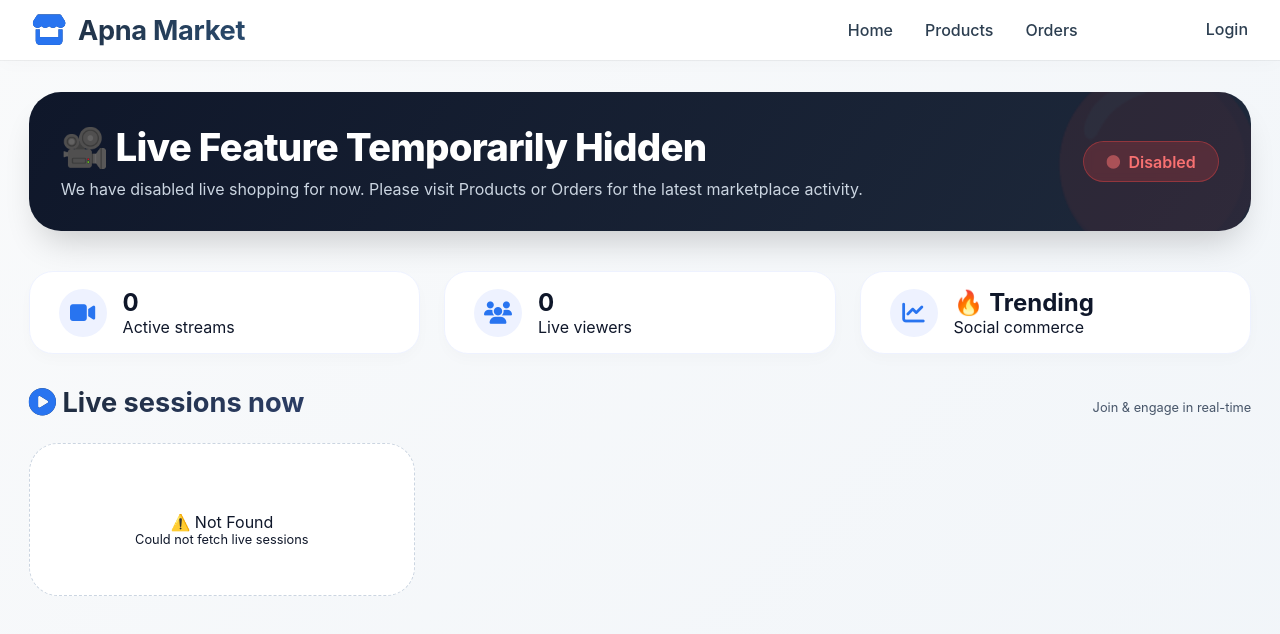
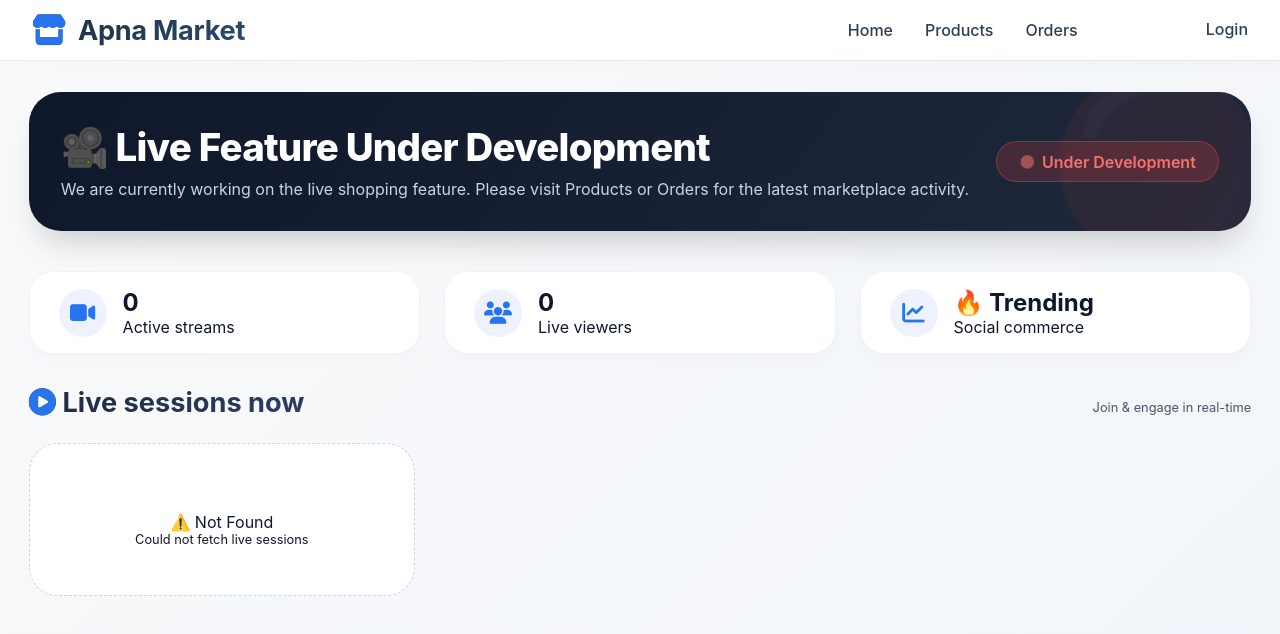
Before and after one commit to Web-Master-pro-max/apna-market-front, a website: page live.html in a window 1280 px wide. Drawn offline with nearby package versions, Linux system fonts and the light colour scheme; no server answers; some icons are missing.

Commit message:
Update live.html

```diff
--- a/live.html
+++ b/live.html
@@ -632,11 +632,11 @@
 <div class="main-live-container">
     <div class="hero-live">
         <div class="hero-text">
-            <h1>🎥 Live Feature Temporarily Hidden</h1>
-            <p>We have disabled live shopping for now. Please visit Products or Orders for the latest marketplace activity.</p>
+            <h1>🎥 Live Feature Under Development</h1>
+            <p>We are currently working on the live shopping feature. Please visit Products or Orders for the latest marketplace activity.</p>
         </div>
         <div class="live-badge">
-            <i class="fas fa-circle"></i> Disabled
+            <i class="fas fa-circle"></i> Under Development
         </div>
     </div>
 
```
